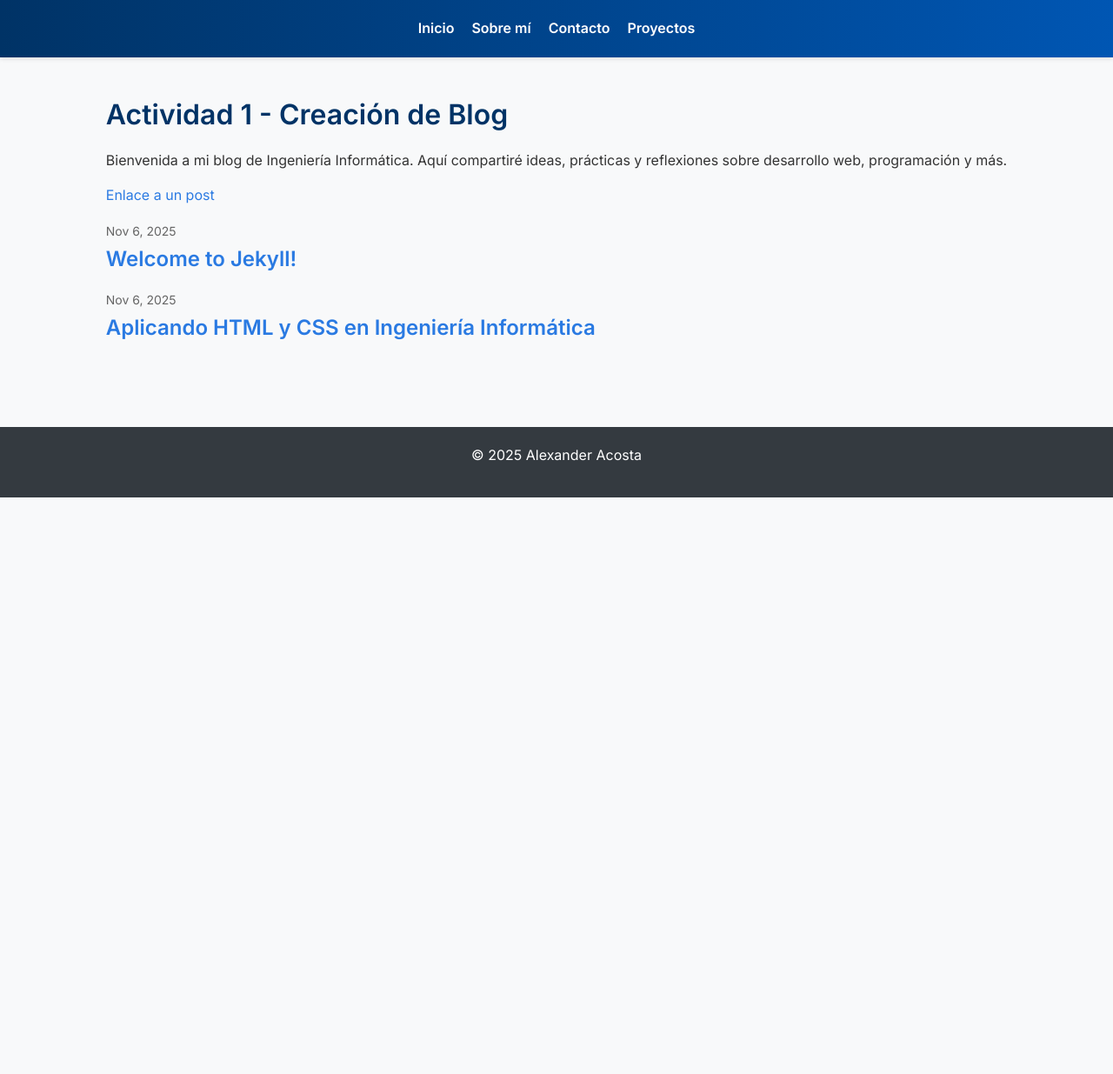
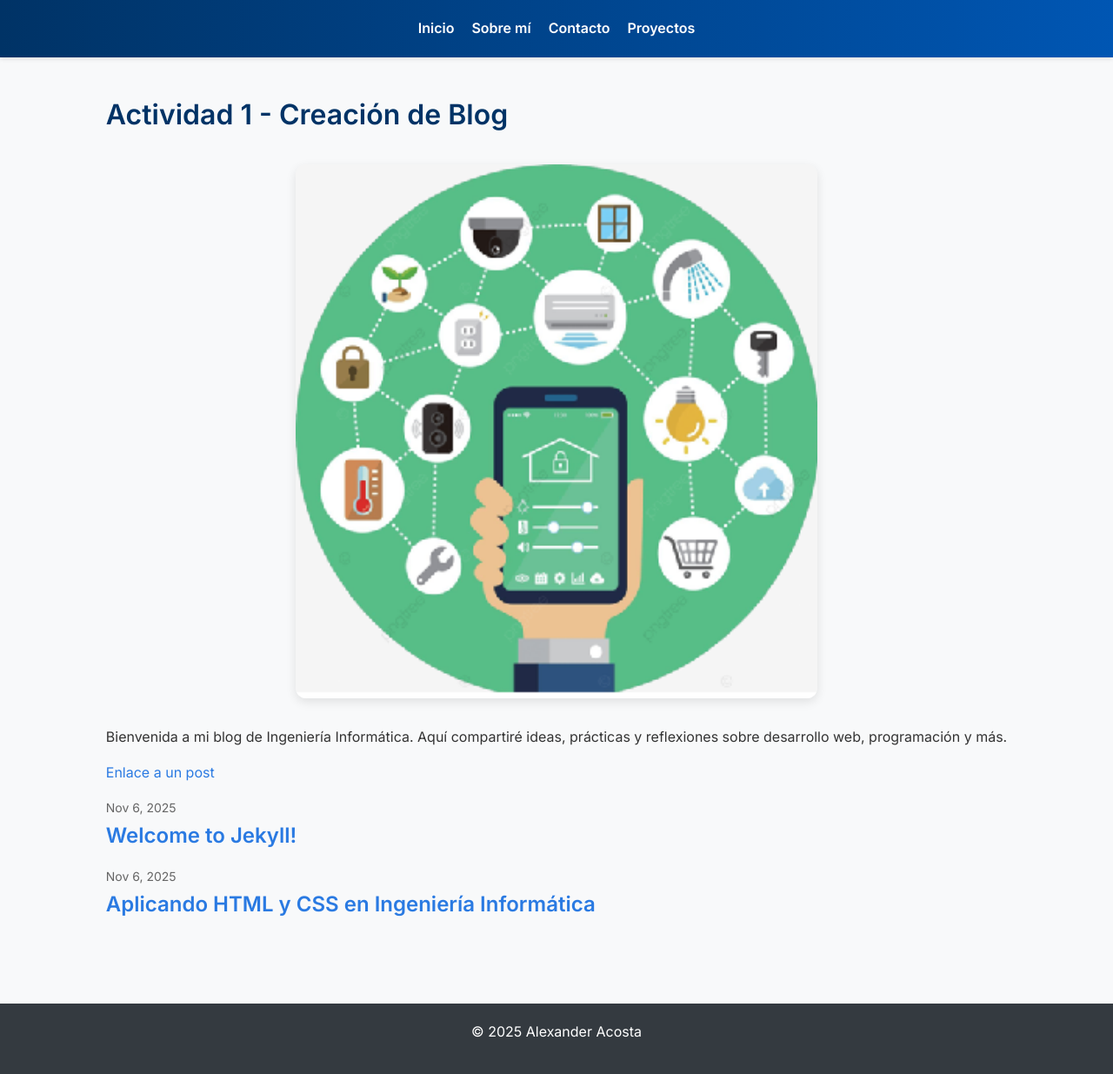
Before and after one commit to Aacosta1976/mi-nuevo-blog, a Jekyll site: the page built from index.md, in a window 1280 px wide. Shown: the whole page at 87% size. Built offline with Jekyll 4.4.1, drawn with Linux system fonts in a browser that asks for light colours; before the commit the page ends 900 px from its top, so only the background shows below that.

```diff
--- a/_posts/2025-11-06-html-css.markdown
+++ b/_posts/2025-11-06-html-css.markdown
@@ -2,6 +2,6 @@
 title: Aplicando HTML y CSS en Ingeniería Informática
 ---
 
-HTML y CSS son esenciales para crear interfaces web. En este blog se han utilizado para estructurar contenido técnico y mejorar la presentación visual.
+HTML (HyperText Markup Language) y CSS (Cascading Style Sheets) son los pilares fundamentales del desarrollo web moderno. HTML proporciona la estructura básica de las páginas, permitiendo organizar el contenido en elementos como encabezados, párrafos, listas, enlaces, imágenes y formularios. Por su parte, CSS se encarga de la presentación visual, definiendo estilos como colores, tipografías, márgenes, alineaciones y animaciones. Juntos, forman el núcleo de cualquier sitio web, desde los más simples hasta los más complejos. En el contexto de la Ingeniería Informática, dominar HTML y CSS no solo permite crear interfaces atractivas, sino también comprender cómo se comunican los navegadores con el código fuente, cómo se renderiza el contenido y cómo se optimiza la experiencia del usuario. Además, el uso de buenas prácticas en HTML semántico y CSS modular contribuye a mejorar la accesibilidad, el rendimiento y la mantenibilidad del sitio. Estas tecnologías también sirven como base para aprender frameworks más avanzados como Bootstrap, Tailwind CSS o incluso sistemas de diseño personalizados que se integran en aplicaciones web dinámicas.
 
-![Código](https://source.unsplash.com/800x400/?html,css)
+En este blog, HTML y CSS han sido utilizados para estructurar contenido técnico de manera clara y visualmente agradable. Cada entrada está diseñada para facilitar la lectura, destacando conceptos clave mediante estilos personalizados y una jerarquía visual coherente. La navegación entre secciones como “Inicio”, “Sobre mí”, “Contacto” y “Proyectos” se ha construido con HTML bien organizado y estilizado con CSS para lograr una experiencia fluida. Las imágenes, los enlaces y los bloques de texto se han dispuesto estratégicamente para reforzar el mensaje de cada publicación. Además, se han aplicado estilos responsivos para garantizar que el blog se visualice correctamente en distintos dispositivos, desde ordenadores hasta teléfonos móviles. Esta implementación demuestra cómo HTML y CSS pueden ser herramientas poderosas no solo para mostrar información, sino también para comunicar ideas de forma efectiva en el ámbito académico y profesional. A través de este proyecto, se evidencia que el diseño web no es solo una cuestión estética, sino una disciplina que combina lógica, creatividad y precisión técnica.
--- a/assets/css/style.scss
+++ b/assets/css/style.scss
@@ -166,3 +166,13 @@ footer {
     background-color: #FFD700;
     color: #003366;
 }
+
+.cover-image {
+    width: 100%;
+    max-width: 600px;
+    height: auto;
+    margin: 2rem auto;
+    display: block;
+    border-radius: 12px;
+    box-shadow: 0 4px 12px rgba(0,0,0,0.1);
+}
--- a/index.md
+++ b/index.md
@@ -4,6 +4,10 @@ title: Actividad 1 - Creación de Blog
 permalink: /
 ---
 
+<p align="center">
+  <img src="{{ site.baseurl }}/assets/images/Home.png" alt="Imagen de portada del blog" class="cover-image">
+</p>
+
 Bienvenida a mi blog de Ingeniería Informática. Aquí compartiré ideas, prácticas y reflexiones sobre desarrollo web, programación y más.
 
 [Enlace a un post]({{ site.baseurl }}/jekyll/update/2025/11/06/welcome-to-jekyll.html)
```
Also changed, not shown: proyectos.md (+4 -1 lines), assets/Images/Home.png (added), assets/Images/flutter-app.png (added), assets/Images/jekyll-blog.png (added), assets/Images/portafolio-creativo.png (added).
